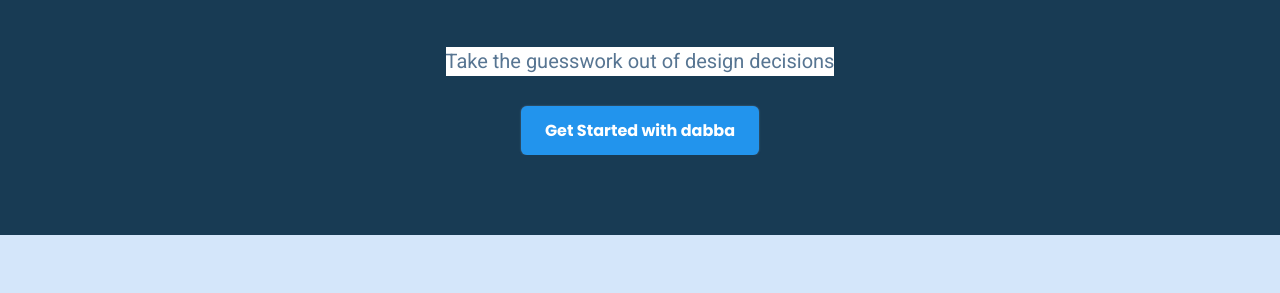
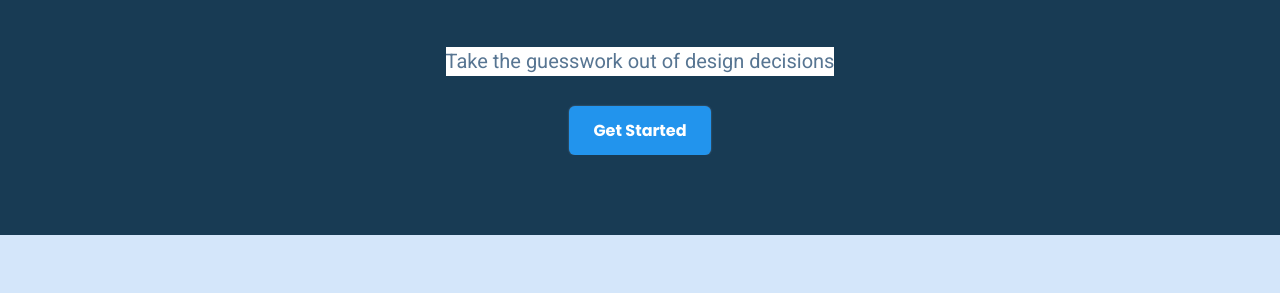
Before and after one commit to Rajeshwari45/Usability-Hub-, a plain HTML site: page index.html in a window 1280 px wide. Shown: the part 3974-4267 px from the top of the page. Drawn offline with Linux system fonts and the light colour scheme.

Commit message:
text correct

```diff
--- a/index.html
+++ b/index.html
@@ -282,7 +282,7 @@
         <div class="container flex cta-section-container">
             <h2>Start testing today</h2>
             <p>Take the guesswork out of design decisions</p>
-            <a href="#" class="primary-button">Get Started with dabba</a>
+            <a href="#" class="primary-button">Get Started</a>
 
         </div>
     </section>
```
